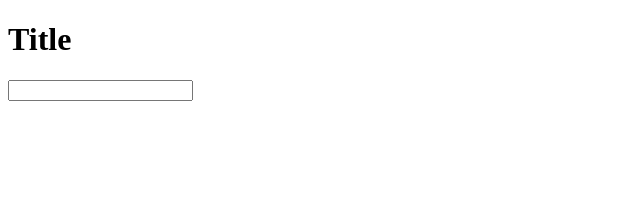
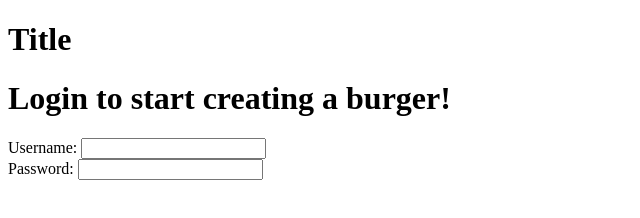
Before and after one commit to ristoxxx/BandsDB, a plain HTML site: page index.html in a window 1280 px wide. Shown: the whole page, without its empty margins (0-640 px from the left). Drawn offline with Linux system fonts and the light colour scheme.

Commit message:
Update index.html

```diff
--- a/index.html
+++ b/index.html
@@ -8,8 +8,13 @@
   <body>
     <div>
       <form>
-				<h1>Title</h1>
-        <input type="text" name="username" id="username">
+		<h1>Title</h1>
+        <h1>Login to start creating a burger!</h1>
+        <label for="username">Username:</label>
+  			<input type="text" name="username" id="username">
+        <br>
+        <label for="user-pw">Password:</label>
+        <input type="password" name="user-pw" id="user-pw">
       </form>
     </div>
   </body>
```
